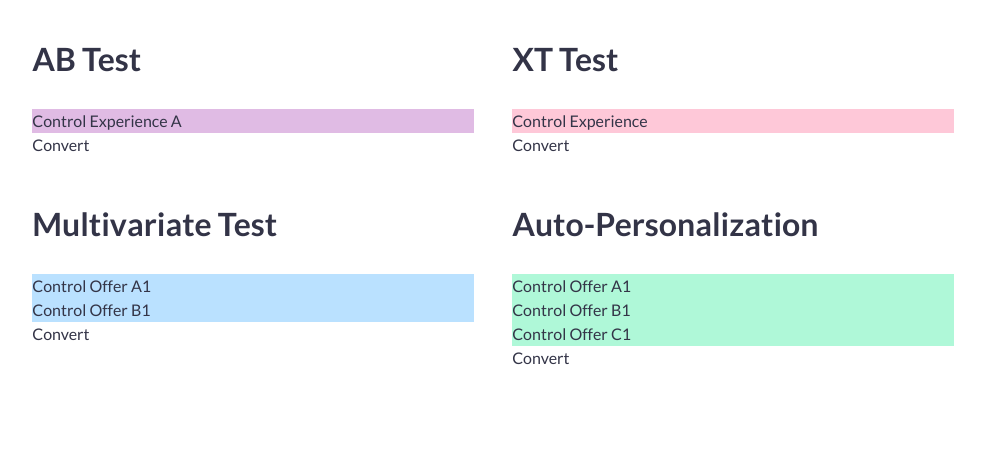
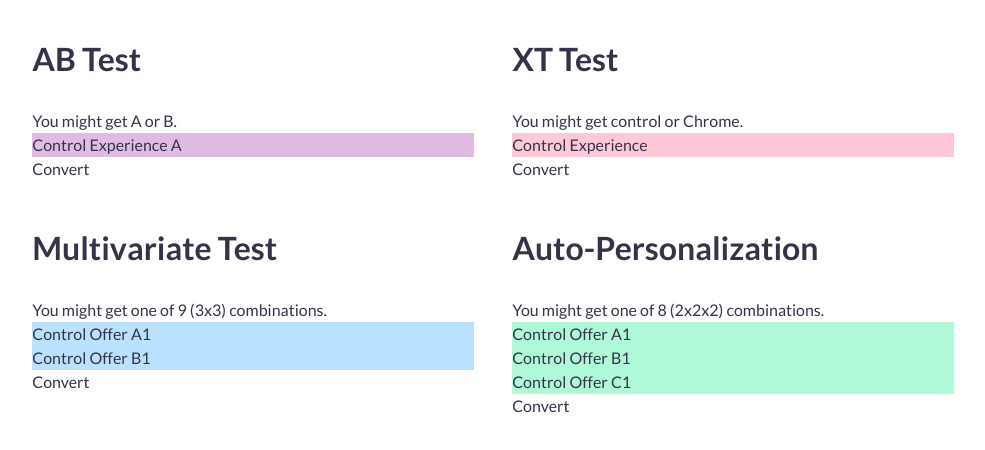
Before and after one commit to 5amfung/adobe-target, a website: page atjs24.html in a window 1280 px wide. Shown: the whole page, without its empty margins (147-1132 px from the left). Drawn offline with Linux system fonts and the light colour scheme.

Commit message:
Add explanation.

```diff
--- a/atjs24.html
+++ b/atjs24.html
@@ -30,6 +30,7 @@
   <div class="row">
     <div class="col-6">
       <h2>AB Test</h2>
+      You might get A or B.
       <div style="background-color: #e0bbe4" id="foo-ab-test">
         Control Experience A
       </div>
@@ -37,6 +38,7 @@
     </div>
     <div class="col-6">
       <h2>XT Test</h2>
+      You might get control or Chrome.
       <div style="background-color: #fec8d8" id="foo-xt-test">
         Control Experience
       </div>
@@ -47,6 +49,7 @@
   <div class="row">
     <div class="col-6">
       <h2>Multivariate Test</h2>
+      You might get one of 9 (3x3) combinations.
       <div style="background-color: #bae1ff">
         <div id="foo-mvt-offer-a">Control Offer A1</div>
         <div id="foo-mvt-offer-b">Control Offer B1</div>
@@ -55,6 +58,7 @@
     </div>
     <div class="col-6">
       <h2>Auto-Personalization</h2>
+      You might get one of 8 (2x2x2) combinations.
       <div style="background-color: #aff8d8">
         <div id="foo-ap-a">Control Offer A1</div>
         <div id="foo-ap-b">Control Offer B1</div>
```
